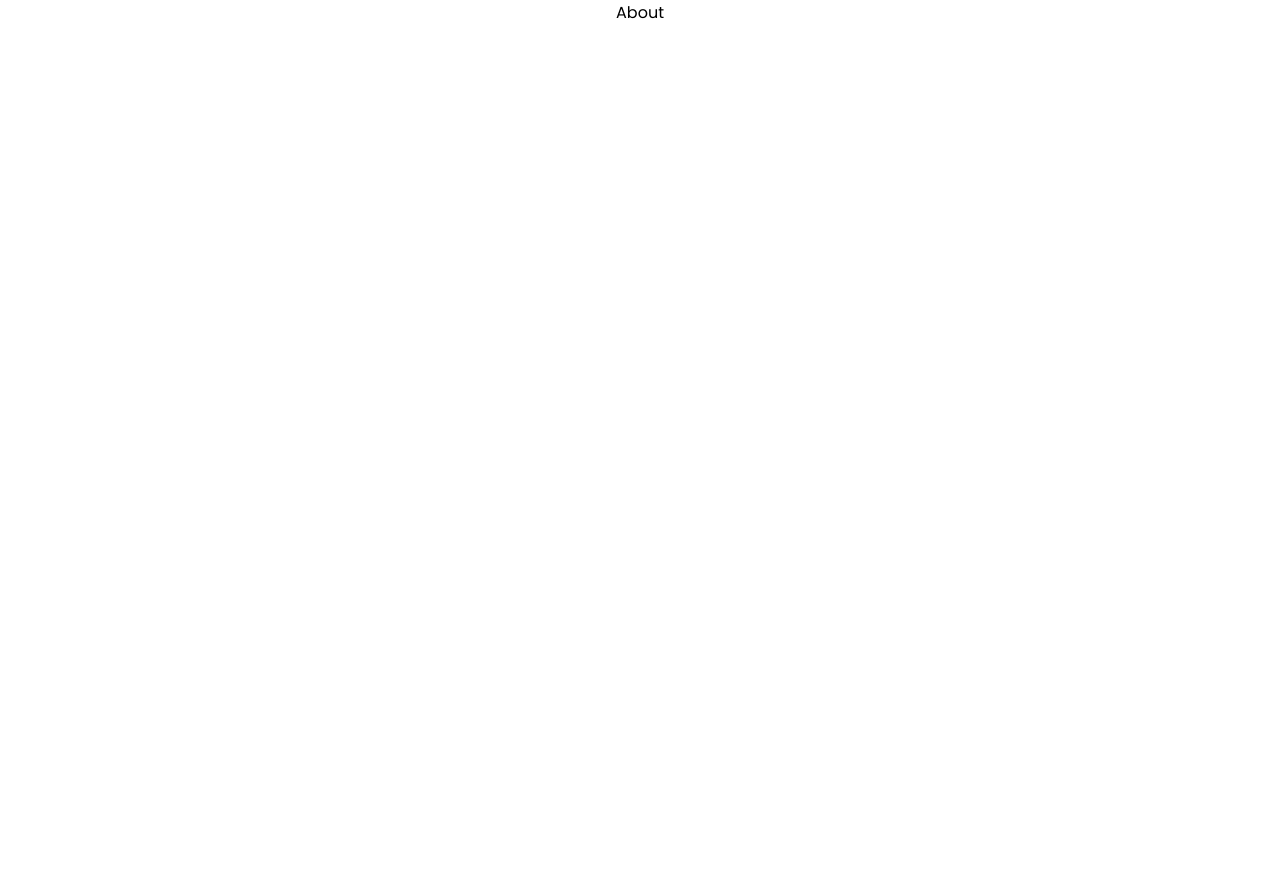
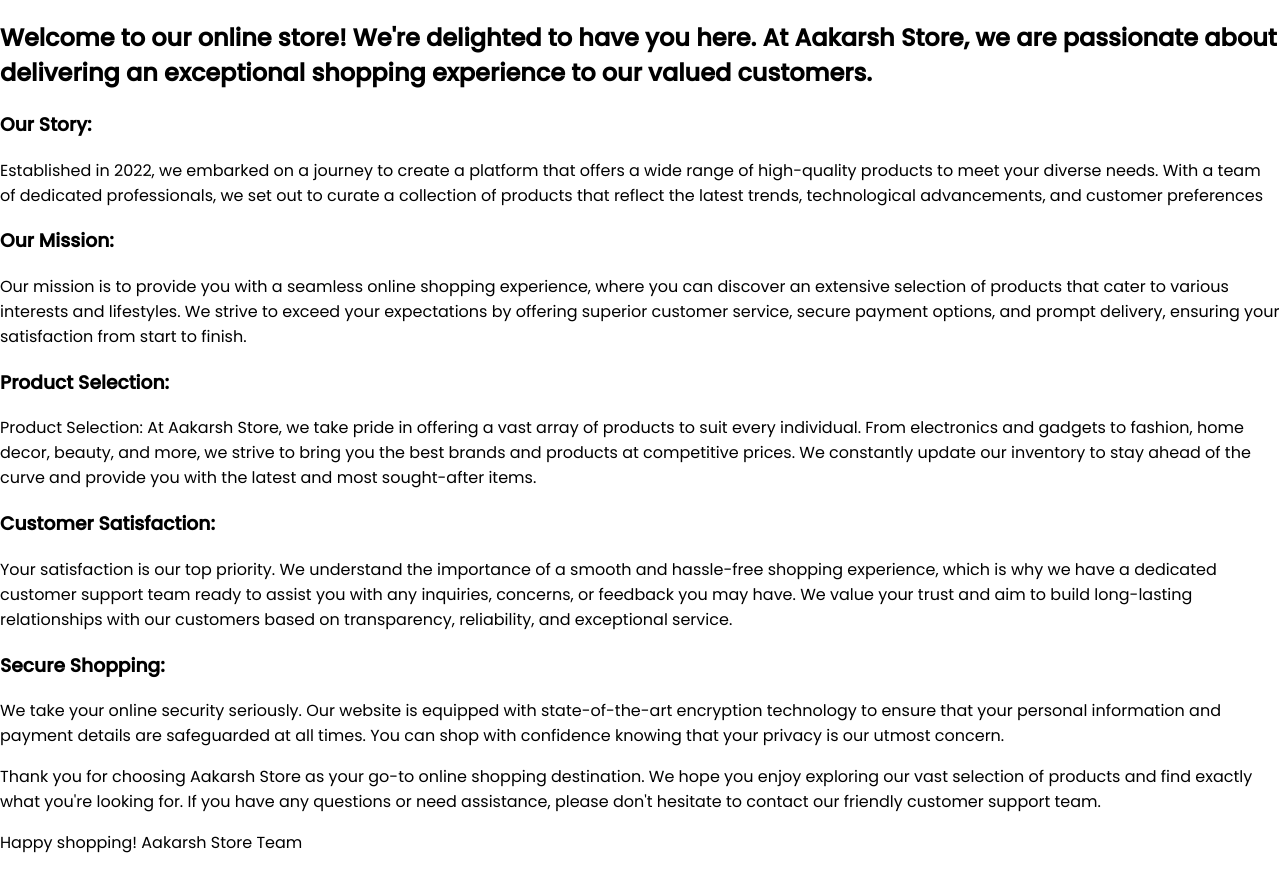
Before and after one commit to aakarshpatel84/ecommerce-store, a React (Create React App) app: page /about in a window 1280 px wide. Before the commit the page ends 800 px from the top, so only its background shows below. Built offline with nearby package versions, Linux system fonts and the light colour scheme.

Commit message:
Added dummy data to about page & order page

```diff
--- a/package.json
+++ b/package.json
@@ -6,8 +6,10 @@
     "@testing-library/jest-dom": "^5.16.5",
     "@testing-library/react": "^13.4.0",
     "@testing-library/user-event": "^13.5.0",
+    "axios": "^1.4.0",
     "react": "^18.2.0",
     "react-dom": "^18.2.0",
+    "react-icons": "^4.9.0",
     "react-router-dom": "^6.11.2",
     "react-scripts": "5.0.1",
     "web-vitals": "^2.1.4"
--- a/src/App.css
+++ b/src/App.css
@@ -1,5 +1,5 @@
 .App {
-  text-align: center;
+  /* text-align: center; */
   font-family: "Poppins", sans-serif;
 }
 
--- a/src/pages/About/About.jsx
+++ b/src/pages/About/About.jsx
@@ -1,7 +1,89 @@
 import React from "react";
-import "./About.css";
 function About() {
-  return <div>About</div>;
+  return (
+    <>
+      <div>
+        <div>
+          <h2>
+            Welcome to our online store! We're delighted to have you here. At
+            Aakarsh Store, we are passionate about delivering an exceptional
+            shopping experience to our valued customers.
+          </h2>
+        </div>
+
+        <div>
+          <h3>Our Story:</h3>
+          <p>
+            Established in 2022, we embarked on a journey to create a platform
+            that offers a wide range of high-quality products to meet your
+            diverse needs. With a team of dedicated professionals, we set out to
+            curate a collection of products that reflect the latest trends,
+            technological advancements, and customer preferences
+          </p>
+        </div>
+
+        <div>
+          <h3>Our Mission:</h3>
+          <p>
+            Our mission is to provide you with a seamless online shopping
+            experience, where you can discover an extensive selection of
+            products that cater to various interests and lifestyles. We strive
+            to exceed your expectations by offering superior customer service,
+            secure payment options, and prompt delivery, ensuring your
+            satisfaction from start to finish.
+          </p>
+        </div>
+
+        <div>
+          <h3> Product Selection:</h3>
+          <p>
+            Product Selection: At Aakarsh Store, we take pride in offering a
+            vast array of products to suit every individual. From electronics
+            and gadgets to fashion, home decor, beauty, and more, we strive to
+            bring you the best brands and products at competitive prices. We
+            constantly update our inventory to stay ahead of the curve and
+            provide you with the latest and most sought-after items.
+          </p>
+        </div>
+
+        <div>
+          <h3> Customer Satisfaction:</h3>
+          <p>
+            Your satisfaction is our top priority. We understand the importance
+            of a smooth and hassle-free shopping experience, which is why we
+            have a dedicated customer support team ready to assist you with any
+            inquiries, concerns, or feedback you may have. We value your trust
+            and aim to build long-lasting relationships with our customers based
+            on transparency, reliability, and exceptional service.
+          </p>
+        </div>
+        <div>
+          <h3> Secure Shopping:</h3>
+          <p>
+            We take your online security seriously. Our website is equipped with
+            state-of-the-art encryption technology to ensure that your personal
+            information and payment details are safeguarded at all times. You
+            can shop with confidence knowing that your privacy is our utmost
+            concern.
+          </p>
+        </div>
+
+        <div>
+          <p>
+            Thank you for choosing Aakarsh Store as your go-to online shopping
+            destination. We hope you enjoy exploring our vast selection of
+            products and find exactly what you're looking for. If you have any
+            questions or need assistance, please don't hesitate to contact our
+            friendly customer support team.
+          </p>
+        </div>
+
+        <div>
+          <p>Happy shopping! Aakarsh Store Team</p>
+        </div>
+      </div>
+    </>
+  );
 }
 
 export default About;
--- a/src/pages/Order/Order.css
+++ b/src/pages/Order/Order.css
@@ -0,0 +1,65 @@
+.parent > div {
+  width: 50%;
+  display: flex;
+  justify-content: space-between;
+  align-items: center;
+  padding: 20px;
+  border: 1px solid red;
+  gap: 20px;
+  margin-top: 10px;
+  height: 50px;
+  text-align: center;
+  /* margin: auto; */
+}
+.parent img {
+  width: 50px;
+}
+span {
+  /* margin-right: -10px; */
+}
+.parent > div > p + p {
+  background-color: green;
+  color: white;
+  padding: 5px;
+  border-radius: 10px;
+}
+
+@media only screen and (max-width: 480px) and (min-width: 320px) {
+  .parent > div {
+    width: 100%;
+    margin: auto;
+    justify-content: center;
+    padding: 20px;
+    font-size: 9px;
+  }
+  .parent img {
+    width: 30px;
+  }
+  .parent > div > h3 {
+    font-size: 8px;
+  }
+}
+
+/* Tab */
+@media only screen and (max-width: 768px) and (min-width: 481px) {
+  .parent > div {
+    width: 100%;
+    margin: auto;
+    justify-content: center;
+    padding: 20px;
+    font-size: 9px;
+  }
+  .parent img {
+    width: 30px;
+  }
+  .parent > div > h3 {
+    font-size: 8px;
+  }
+}
+
+/* Laptops */
+@media only screen and (max-width: 1024px) and (min-width: 769px) {
+  .link {
+    font-size: 1rem;
+  }
+}
--- a/src/pages/Order/Order.jsx
+++ b/src/pages/Order/Order.jsx
@@ -1,7 +1,37 @@
-import React from "react";
+import React, { useEffect, useState } from "react";
 import "./Order.css";
+import { AiTwotoneStar } from "react-icons/ai";
+import axios from "axios";
 function Order() {
-  return <div>Order</div>;
+  const [data, setData] = useState([]);
+
+  const getData = () => {
+    axios
+      .get("https://fakestoreapi.com/products")
+      .then((res) => setData(res.data))
+      .catch((err) => err.message);
+  };
+  useEffect(() => {
+    getData();
+  }, []);
+
+  return (
+    <>
+      <div className="parent">
+        {data.map((item) => (
+          <div>
+            <img src={item.image} alt="" />
+            <p>Title: {item.title} </p>
+            <p> {item.rating.rate}</p>
+            {/* <span>
+              <AiTwotoneStar color="yellow" size="20px" />
+            </span> */}
+            <h3>Price: {item.price}</h3>
+          </div>
+        ))}
+      </div>
+    </>
+  );
 }
 
 export default Order;
```
Also changed, not shown: 1 other file (tests, documents, lock files or other folders).
